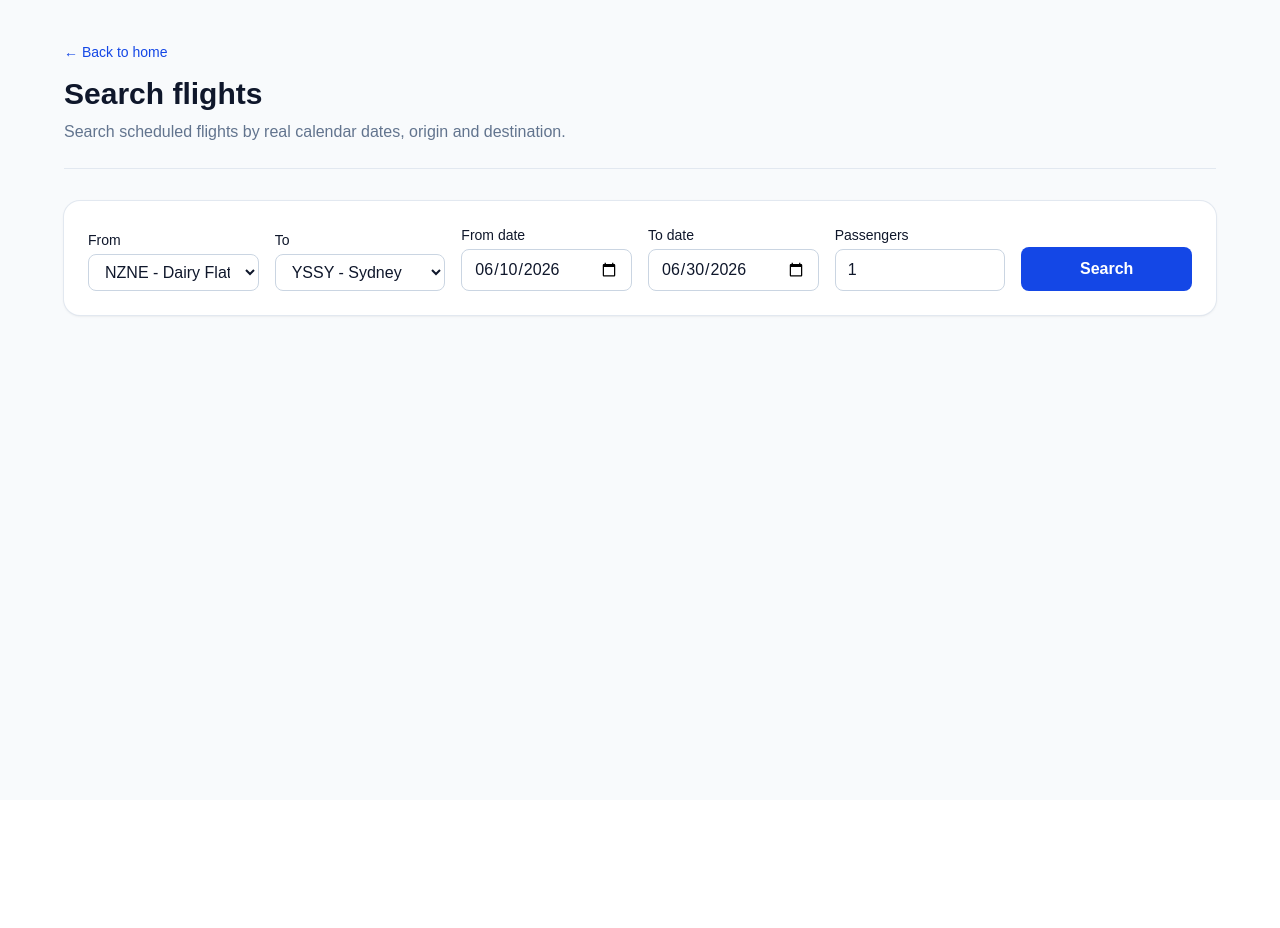
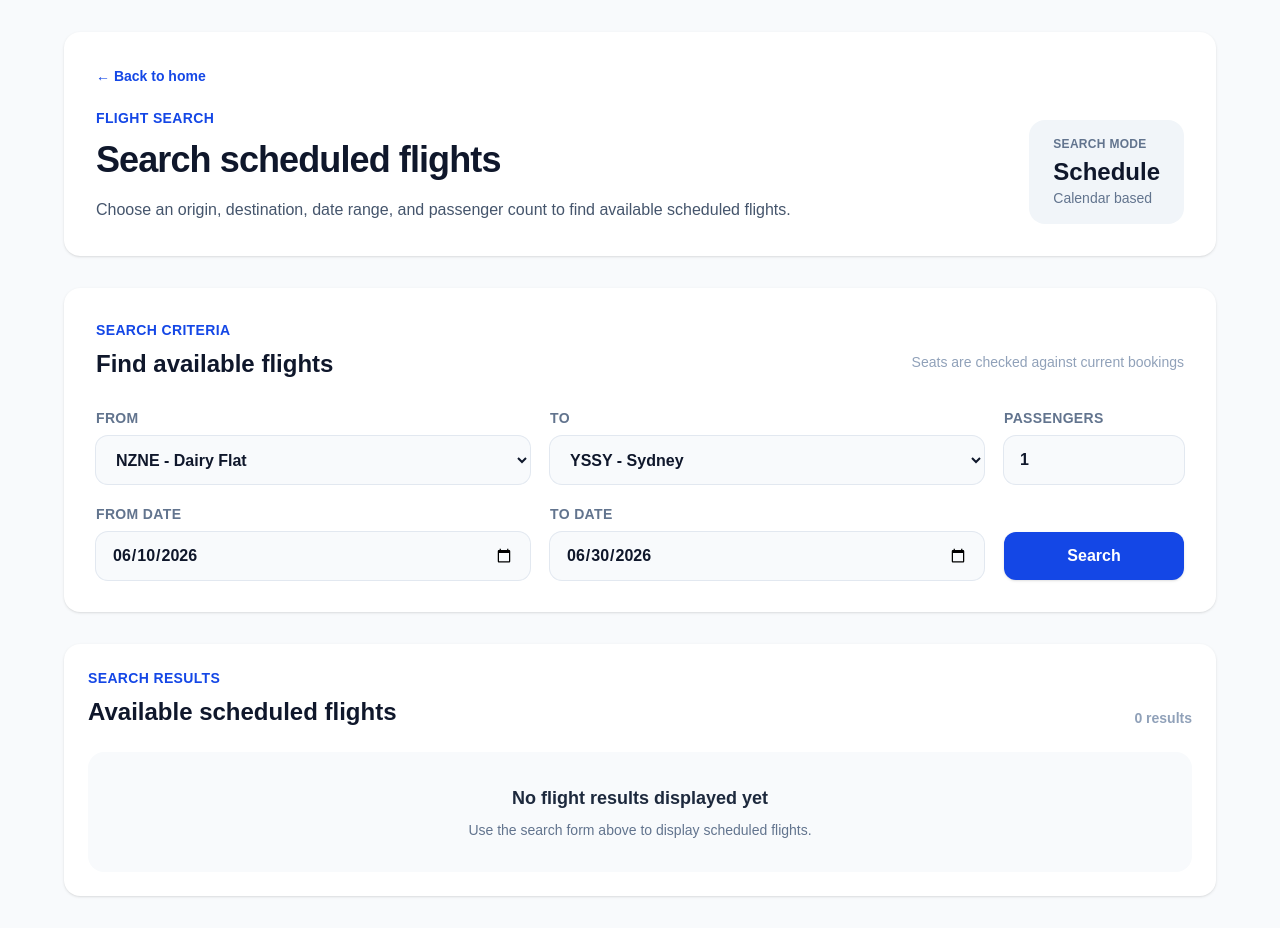
Before and after one commit to a15634962227-png/dairy-flat-airline, a Next.js app: page /schedules in a window 1280 px wide. Before the commit the page ends 800 px from the top, so only its background shows below. Built offline with nearby package versions, Linux system fonts and the light colour scheme.

Commit message:
improve schedules page ui

```diff
--- a/app/schedules/page.tsx
+++ b/app/schedules/page.tsx
@@ -96,47 +96,73 @@ export default function SchedulesPage() {
   }
 
   return (
-    <main className="min-h-screen bg-slate-50 px-6 py-10 text-slate-900">
+    <main className="min-h-screen bg-slate-50 px-6 py-8 text-slate-900">
       <div className="mx-auto max-w-6xl">
-        <header className="mb-8 flex items-center justify-between border-b border-slate-200 pb-6">
-          <div>
-            <a href="/" className="text-sm font-medium text-blue-700">
+        <header className="rounded-2xl bg-white p-8 shadow-sm">
+          <a href="/" className="text-sm font-bold text-blue-700">
             ← Back to home
           </a>
-            <h1 className="mt-3 text-3xl font-bold">Search flights</h1>
-            <p className="mt-2 text-slate-500">
-              Search scheduled flights by real calendar dates, origin and
-              destination.
+
+          <div className="mt-5 flex flex-col gap-6 md:flex-row md:items-end md:justify-between">
+            <div>
+              <p className="text-sm font-bold uppercase tracking-wide text-blue-700">
+                Flight search
               </p>
+
+              <h1 className="mt-3 text-4xl font-bold tracking-tight">
+                Search scheduled flights
+              </h1>
+
+              <p className="mt-4 max-w-3xl text-base leading-7 text-slate-600">
+                Choose an origin, destination, date range, and passenger count
+                to find available scheduled flights.
+              </p>
+            </div>
+
+            <div className="rounded-2xl bg-slate-100 px-6 py-4">
+              <p className="text-xs font-bold uppercase tracking-wide text-slate-500">
+                Search mode
+              </p>
+              <p className="mt-1 text-2xl font-bold text-slate-900">
+                Schedule
+              </p>
+              <p className="text-sm text-slate-500">Calendar based</p>
+            </div>
           </div>
         </header>
 
-        <section className="rounded-2xl bg-white p-6 shadow-sm ring-1 ring-slate-200">
-          <form
-            onSubmit={handleSearch}
-            className="grid gap-4 md:grid-cols-6 md:items-end"
+        <section className="mt-8 rounded-2xl bg-white p-8 shadow-sm">
+          <div className="mb-7 flex flex-col gap-2 md:flex-row md:items-end md:justify-between">
+            <div>
+              <p className="text-sm font-bold uppercase tracking-wide text-blue-700">
+                Search criteria
+              </p>
+              <h2 className="mt-2 text-2xl font-bold">
+                Find available flights
+              </h2>
+            </div>
+
+            <p className="mb-4 text-sm font-medium text-slate-400 md:mb-0 md:-translate-y-2">
+              Seats are checked against current bookings
+            </p>
+          </div>
+
+          <form onSubmit={handleSearch} className="space-y-5">
+            <div
+              style={{
+                display: "grid",
+                gridTemplateColumns: "1fr 1fr 180px",
+                gap: "20px",
+              }}
             >
-            <label className="md:col-span-1">
-              <span className="mb-1 block text-sm font-medium">From</span>
+              <label>
+                <span className="mb-2 block text-sm font-bold uppercase tracking-wide text-slate-500">
+                  From
+                </span>
                 <select
                   value={orig}
                   onChange={(e) => setOrig(e.target.value)}
-                className="w-full rounded-lg border border-slate-300 px-3 py-2"
-              >
-                {airports.map((airport) => (
-                  <option key={airport.code} value={airport.code}>
-                    {airport.code} - {airport.name}
-                  </option>
-                ))}
-              </select>
-            </label>
-
-            <label className="md:col-span-1">
-              <span className="mb-1 block text-sm font-medium">To</span>
-              <select
-                value={dest}
-                onChange={(e) => setDest(e.target.value)}
-                className="w-full rounded-lg border border-slate-300 px-3 py-2"
+                  className="h-12 w-full rounded-xl bg-slate-50 px-4 text-base font-semibold text-slate-900 outline-none ring-1 ring-slate-200 focus:bg-white focus:ring-2 focus:ring-blue-600"
                 >
                   {airports.map((airport) => (
                     <option key={airport.code} value={airport.code}>
@@ -147,27 +173,24 @@ export default function SchedulesPage() {
               </label>
 
               <label>
-              <span className="mb-1 block text-sm font-medium">From date</span>
-              <input
-                type="date"
-                value={date1}
-                onChange={(e) => setDate1(e.target.value)}
-                className="w-full rounded-lg border border-slate-300 px-3 py-2"
-              />
+                <span className="mb-2 block text-sm font-bold uppercase tracking-wide text-slate-500">
+                  To
+                </span>
+                <select
+                  value={dest}
+                  onChange={(e) => setDest(e.target.value)}
+                  className="h-12 w-full rounded-xl bg-slate-50 px-4 text-base font-semibold text-slate-900 outline-none ring-1 ring-slate-200 focus:bg-white focus:ring-2 focus:ring-blue-600"
+                >
+                  {airports.map((airport) => (
+                    <option key={airport.code} value={airport.code}>
+                      {airport.code} - {airport.name}
+                    </option>
+                  ))}
+                </select>
               </label>
 
               <label>
-              <span className="mb-1 block text-sm font-medium">To date</span>
-              <input
-                type="date"
-                value={date2}
-                onChange={(e) => setDate2(e.target.value)}
-                className="w-full rounded-lg border border-slate-300 px-3 py-2"
-              />
-            </label>
-
-            <label>
-              <span className="mb-1 block text-sm font-medium">
+                <span className="mb-2 block text-sm font-bold uppercase tracking-wide text-slate-500">
                   Passengers
                 </span>
                 <input
@@ -176,74 +199,152 @@ export default function SchedulesPage() {
                   max="6"
                   value={passengers}
                   onChange={(e) => setPassengers(Number(e.target.value))}
-                className="w-full rounded-lg border border-slate-300 px-3 py-2"
+                  className="h-12 w-full rounded-xl bg-slate-50 px-4 text-base font-semibold text-slate-900 outline-none ring-1 ring-slate-200 focus:bg-white focus:ring-2 focus:ring-blue-600"
+                />
+              </label>
+            </div>
+
+            <div
+              style={{
+                display: "grid",
+                gridTemplateColumns: "1fr 1fr 180px",
+                gap: "20px",
+                alignItems: "end",
+              }}
+            >
+              <label>
+                <span className="mb-2 block text-sm font-bold uppercase tracking-wide text-slate-500">
+                  From date
+                </span>
+                <input
+                  type="date"
+                  value={date1}
+                  onChange={(e) => setDate1(e.target.value)}
+                  className="h-12 w-full rounded-xl bg-slate-50 px-4 text-base font-semibold text-slate-900 outline-none ring-1 ring-slate-200 focus:bg-white focus:ring-2 focus:ring-blue-600"
+                />
+              </label>
+
+              <label>
+                <span className="mb-2 block text-sm font-bold uppercase tracking-wide text-slate-500">
+                  To date
+                </span>
+                <input
+                  type="date"
+                  value={date2}
+                  onChange={(e) => setDate2(e.target.value)}
+                  className="h-12 w-full rounded-xl bg-slate-50 px-4 text-base font-semibold text-slate-900 outline-none ring-1 ring-slate-200 focus:bg-white focus:ring-2 focus:ring-blue-600"
                 />
               </label>
 
               <button
                 type="submit"
                 disabled={loading}
-              className="rounded-lg bg-blue-700 px-5 py-2.5 font-semibold text-white hover:bg-blue-800 disabled:bg-slate-400"
+                className="h-12 rounded-xl bg-blue-700 px-8 text-base font-bold text-white shadow-sm hover:bg-blue-800 disabled:bg-slate-400"
               >
                 {loading ? "Searching..." : "Search"}
               </button>
+            </div>
           </form>
         </section>
 
         {message && (
-          <div className="mt-6 rounded-xl border border-amber-200 bg-amber-50 p-4 text-amber-800">
+          <div className="mt-6 rounded-2xl bg-amber-50 p-5 text-sm font-semibold text-amber-800 shadow-sm">
             {message}
           </div>
         )}
 
-        <section className="mt-8 space-y-4">
+        <section className="mt-8 rounded-2xl bg-white p-6 shadow-sm">
+          <div className="mb-6 flex flex-col gap-2 md:flex-row md:items-end md:justify-between">
+            <div>
+              <p className="text-sm font-bold uppercase tracking-wide text-blue-700">
+                Search results
+              </p>
+              <h2 className="mt-2 text-2xl font-bold">
+                Available scheduled flights
+              </h2>
+            </div>
+
+            <p className="text-sm font-semibold text-slate-400">
+              {schedules.length} result{schedules.length === 1 ? "" : "s"}
+            </p>
+          </div>
+
+          {schedules.length === 0 ? (
+            <div className="rounded-2xl bg-slate-50 p-8 text-center">
+              <p className="text-lg font-bold text-slate-800">
+                No flight results displayed yet
+              </p>
+              <p className="mt-2 text-sm text-slate-500">
+                Use the search form above to display scheduled flights.
+              </p>
+            </div>
+          ) : (
+            <div className="space-y-4">
               {schedules.map((schedule) => (
                 <article
                   key={schedule._id}
-              className="rounded-2xl bg-white p-6 shadow-sm ring-1 ring-slate-200"
+                  className="rounded-2xl bg-slate-50 p-6 transition hover:bg-white hover:shadow-md"
                 >
-              <div className="flex flex-col gap-4 md:flex-row md:items-center md:justify-between">
-                <div>
-                  <div className="mb-2 flex items-center gap-3">
-                    <h2 className="text-xl font-bold">
+                  <div className="flex items-center justify-between gap-6">
+                    <div className="min-w-0 flex-1">
+                      <div className="flex flex-wrap items-center gap-3">
+                        <h3 className="text-2xl font-bold">
                           {schedule.flightNumber}
-                    </h2>
-                    <span className="rounded-full bg-blue-50 px-3 py-1 text-sm font-medium text-blue-700">
+                        </h3>
+
+                        <span className="rounded-full bg-blue-50 px-3 py-1 text-sm font-semibold text-blue-700">
                           {schedule.aircraft.model}
                         </span>
                       </div>
 
-                  <p className="text-lg font-semibold">
+                      <p className="mt-3 text-lg font-semibold text-slate-900">
                         {schedule.originAirportName} →{" "}
                         {schedule.destinationAirportName}
                       </p>
 
-                  <p className="mt-2 text-sm text-slate-500">
-                    Depart: {formatDateTime(schedule.departureTime, schedule.origin)}
+                      <div className="mt-3 grid gap-1 text-sm text-slate-600">
+                        <p>
+                          <span className="font-semibold text-slate-900">
+                            Depart:
+                          </span>{" "}
+                          {formatDateTime(
+                            schedule.departureTime,
+                            schedule.origin
+                          )}
                         </p>
-                  <p className="text-sm text-slate-500">
-                    Arrive: {formatDateTime(schedule.arrivalTime, schedule.destination)}
+
+                        <p>
+                          <span className="font-semibold text-slate-900">
+                            Arrive:
+                          </span>{" "}
+                          {formatDateTime(
+                            schedule.arrivalTime,
+                            schedule.destination
+                          )}
                         </p>
                       </div>
+                    </div>
 
-                <div className="text-left md:text-right">
-                  <p className="text-2xl font-bold">NZD ${schedule.price}</p>
+                    <div className="min-w-[180px] rounded-2xl bg-white p-4 text-right shadow-sm">
+                      <p className="text-2xl font-bold">
+                        NZD ${schedule.price}
+                      </p>
+
                       <p className="mt-1 text-sm text-slate-500">
-                    Available seats: {schedule.availableSeats} /{" "}
-                    {schedule.capacity}
+                        Seats: {schedule.availableSeats} / {schedule.capacity}
                       </p>
 
                       {schedule.canBook ? (
                         <a
                           href={`/book/${schedule._id}`}
-                      className="mt-4 inline-block rounded-lg bg-blue-700 px-5 py-2.5 font-semibold text-white hover:bg-blue-800"
+                          className="mt-3 inline-flex h-10 min-w-[120px] items-center justify-center rounded-lg bg-blue-700 px-5 text-sm font-bold text-white hover:bg-blue-800"
                         >
                           Book now
                         </a>
                       ) : (
                         <button
                           disabled
-                      className="mt-4 rounded-lg bg-slate-300 px-5 py-2.5 font-semibold text-slate-600"
+                          className="mt-3 inline-flex h-10 min-w-[150px] items-center justify-center rounded-lg bg-slate-300 px-5 text-sm font-bold text-slate-600"
                         >
                           Not enough seats
                         </button>
@@ -252,6 +353,8 @@ export default function SchedulesPage() {
                   </div>
                 </article>
               ))}
+            </div>
+          )}
         </section>
       </div>
     </main>
```
Lines whose indentation alone changed are shown as unchanged.
